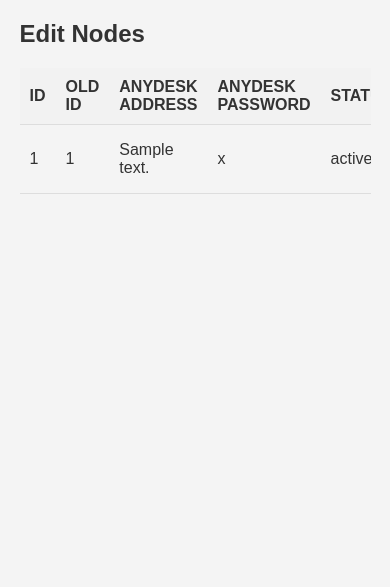
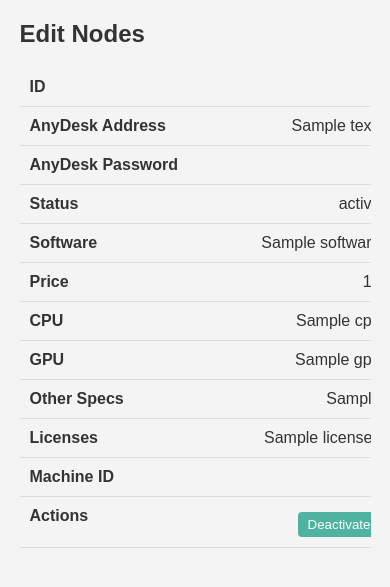
Before and after one commit to Smarandii/hvmnd-admin-panel, a Flask app: page /edit_nodes in a window 390 px wide. Shown: the part 135-722 px from the top of the page. Run offline with Flask 3, Linux system fonts and the light colour scheme; the visitor is signed in with stand-in values (Sample User, id 1); a database or web service that is not in the repository returns one stand-in record (values such as "Sample title"); some libraries are stand-ins or nearby versions.

Commit message:
admin-panel | fix mobile view for editing nodes

```diff
--- a/static/css/nodes-style.css
+++ b/static/css/nodes-style.css
@@ -54,16 +54,20 @@
 }
 .table-responsive {
     margin-top: 20px;
+    overflow-x: auto;
 }
 table {
     width: 100%;
     border-collapse: collapse;
     margin-bottom: 20px;
+    overflow-x: auto;
+    display: block;
 }
 th, td {
     padding: 10px;
     text-align: left;
     border-bottom: 1px solid #ddd;
+    white-space: nowrap;
 }
 th {
     background-color: #f2f2f2;
@@ -79,7 +83,6 @@
     background-color: #2E0F15;
     text-align: center;
 }
-
 .search-container {
     margin: 20px auto;
     width: 90%; /* Adjust width to match the table's width */
@@ -87,7 +90,6 @@
     display: flex;
     justify-content: center; /* Center the search bar if it's smaller than the container */
 }
-
 .search-input {
     flex-grow: 1; /* Allow input to take available space */
     padding: 10px;
@@ -95,8 +97,6 @@
     border: 1px solid #ddd;
     /* Remove margin-right if no button next to the search bar */
 }
-
-
 .search-button {
     border-radius: 4px;
     padding: 10px 20px;
@@ -105,7 +105,6 @@
     border: none;
     cursor: pointer;
 }
-
 .update-button, .deactivate-button {
     border-radius: 4px;
     padding: 5px 10px;
@@ -115,11 +114,9 @@
     border: none;
     cursor: pointer;
 }
-
 .search-button:hover, .update-button:hover, .deactivate-button:hover {
     background-color: #429186;
 }
-
 html, body {
     height: 100%;
     margin: 0;
@@ -131,7 +128,6 @@
     content: '▲';
     font-size: 0.8em;
 }
-
 .sorted-desc::after {
     content: '▼';
     font-size: 0.8em;
@@ -142,28 +138,23 @@
     justify-content: flex-start;
     margin-bottom: 10px;
 }
-
 .clear-sorting-button {
     margin-right: 10px;
     padding: 5px 10px;
     cursor: pointer;
 }
-
 .table-title {
     margin: 0;
 }
-
 th {
     background-color: #f2f2f2;
     text-transform: uppercase;
     cursor: pointer;
     transition: background-color 0.3s ease;
 }
-
 th:hover {
     background-color: #e0e0e0;
 }
-
 .login-container {
     max-width: 400px;
     margin: 50px auto;
@@ -173,18 +164,15 @@
     box-shadow: 0 2px 4px rgba(0, 0, 0, 0.1);
     text-align: center;
 }
-
 .login-container h2 {
     margin-bottom: 20px;
     font-size: 24px;
     color: #333;
 }
-
 .login-container form {
     display: flex;
     flex-direction: column;
 }
-
 .login-container input[type="text"],
 .login-container input[type="password"] {
     padding: 10px;
@@ -192,7 +180,6 @@
     border: 1px solid #ddd;
     border-radius: 4px;
 }
-
 .login-container button {
     padding: 10px;
     background-color: #50b3a2;
@@ -202,24 +189,19 @@
     cursor: pointer;
     transition: background-color 0.3s;
 }
-
 .login-container button:hover {
     background-color: #429186;
 }
-
 .flashes {
     color: red;
     margin-bottom: 15px;
 }
-
-
 th {
     cursor: pointer; /* Change cursor to indicate interactivity */
     background-color: #f2f2f2; /* Background color */
     text-transform: uppercase; /* Uppercase text */
     /* ... other th styles ... */
 }
-
 /* Style for the sorting links to not look like traditional hyperlinks */
 th a {
     color: inherit; /* Inherit the color from the th element */
@@ -228,108 +210,43 @@
     align-items: center; /* Align items vertically */
     justify-content: space-between; /* Space between text and arrow */
 }
-
 /* Sorting Arrows */
 .sort-arrow {
     font-size: 0.8em; /* Smaller font size for arrows */
     margin-left: 5px; /* Space between text and arrow */
 }
-
-
-body {
-    font-family: Arial, sans-serif;
-    margin: 0;
-    padding: 0;
-    background-color: #f4f4f4;
-    color: #333;
+/* Media Queries for Mobile Devices */
+@media screen and (max-width: 768px) {
+    .table-responsive {
+        overflow-x: auto;
+        -webkit-overflow-scrolling: touch;
     }
-.container {
-    width: 90%;
-    margin: auto;
-    overflow: hidden;
+    table, thead, tbody, th, td, tr {
+        display: block;
+        width: 100%;
     }
-header {
-    background: #50b3a2;
-    color: white;
-    padding-top: 30px;
-    min-height: 70px;
-    border-bottom: #2E0F15 3px solid;
+    thead tr {
+        display: none;
     }
-header a {
-    color: #ffffff;
-    text-decoration: none;
-    text-transform: uppercase;
-    font-size: 16px;
+    tr {
+        margin-bottom: 10px;
     }
-header ul {
-    padding: 0;
-    margin: 0;
-    list-style: none;
-    overflow: hidden;
-}
-header li {
-    float: left;
-    display: inline;
-    padding: 0 20px 0 20px;
-}
-header #branding {
-    float: left;
-}
-header #branding h1 {
-    margin: 0;
-}
-header nav {
-    float: right;
-    margin-top: 10px;
-}
-header .highlight, header .current a {
-    color: #2E0F15;
-    font-weight: bold;
-}
-header a:hover {
-    color: #ffffff;
-    font-weight: bold;
-}
-.table-responsive {
-    margin-top: 20px;
-}
-table {
-    width: 100%;
-    border-collapse: collapse;
-    margin-bottom: 20px;
-}
-th, td {
+    td {
         padding: 10px;
-    text-align: left;
+        text-align: right;
+        position: relative;
         border-bottom: 1px solid #ddd;
     }
-th {
-    background-color: #f2f2f2;
-    text-transform: uppercase;
+    td::before {
+        content: attr(data-label);
+        position: absolute;
+        left: 0;
+        width: 50%;
+        padding-left: 10px;
+        font-weight: bold;
+        text-align: left;
     }
-tr:hover {
-    background-color: #e9e9e9;
+    .deactivate-button {
+        margin-top: 5px;
     }
-footer {
-    padding: 20px;
-    margin-top: 20px;
-    color: #ffffff;
-    background-color: #2E0F15;
-    text-align: center;
 }
-
-.update-button, .deactivate-button, .cancel-button {
-    border-radius: 4px;
-    padding: 5px 10px;
-    margin-top: 5px;
-    background-color: #50b3a2;
-    color: white;
-    border: none;
-    cursor: pointer;
-    text-decoration: none;
-    text-align: center;
-}
-
-.update-button:hover, .deactivate-button:hover, .cancel-button:hover {
-    background-color: #429186;
-}
--- a/templates/edit_node.html
+++ b/templates/edit_node.html
@@ -9,7 +9,7 @@
 {% block content %}
 <div class="container">
     <div class="content-wrap">
-        <h2>Edit Node {{ node[0] }}</h2>
+        <h2>Edit Node {{ node[2] }}</h2>
         <form action="{{ url_for('edit_node', node_id=node[0]) }}" method="post">
             <table class="table">
                 <tr>
--- a/templates/edit_nodes.html
+++ b/templates/edit_nodes.html
@@ -15,7 +15,6 @@
                 <thead>
                     <tr>
                         <th>ID</th>
-                        <th>Old ID</th>
                         <th>AnyDesk Address</th>
                         <th>AnyDesk Password</th>
                         <th>Status</th>
@@ -31,21 +30,19 @@
                 </thead>
                 <tbody>
                     {% for node in nodes %}
-                    <tr>
-                        <td>{{ node[0] }}</td>
-                        <td>{{ node[1] }}</td>
-                        <td>{{ node[2] }}</td>
-                        <td>{{ node[3] }}</td>
-                        <td>{{ node[4] }}</td>
-                        <td>{{ node[5] }}</td>
-                        <td>{{ node[6] }}</td>
-                        <td>{{ node[10] }}</td>
-                        <td>{{ node[11] }}</td>
-                        <td>{{ node[12] }}</td>
-                        <td>{{ node[13] }}</td>
-                        <td>{{ node[14] }}</td>
-                        <td>
-                            <a href="{{ url_for('edit_node', node_id=node[0]) }}" class="edit-button">Edit</a>
+                    <tr onclick="window.location.href='{{ url_for('edit_node', node_id=node[0]) }}'">
+                        <td data-label="ID">{{ node[1] }}</td>
+                        <td data-label="AnyDesk Address">{{ node[2] }}</td>
+                        <td data-label="AnyDesk Password">{{ node[3] }}</td>
+                        <td data-label="Status">{{ node[4] }}</td>
+                        <td data-label="Software">{{ node[5] }}</td>
+                        <td data-label="Price">{{ node[6] }}</td>
+                        <td data-label="CPU">{{ node[10] }}</td>
+                        <td data-label="GPU">{{ node[11] }}</td>
+                        <td data-label="Other Specs">{{ node[12] }}</td>
+                        <td data-label="Licenses">{{ node[13] }}</td>
+                        <td data-label="Machine ID">{{ node[14] }}</td>
+                        <td data-label="Actions">
                             <form action="{{ url_for('deactivate_node', node_id=node[0]) }}" method="post" style="display:inline;">
                                 <button type="submit" class="deactivate-button">Deactivate</button>
                             </form>
@@ -58,3 +55,16 @@
     </div>
 </div>
 {% endblock %}
+
+{% block scripts %}
+<script>
+    document.querySelectorAll('tr[onclick]').forEach(row => {
+        row.style.cursor = 'pointer';
+        row.addEventListener('click', (e) => {
+            if (e.target.tagName !== 'BUTTON' && e.target.tagName !== 'FORM') {
+                window.location.href = row.getAttribute('onclick').replace("window.location.href='", "").slice(0, -1);
+            }
+        });
+    });
+</script>
+{% endblock %}
```
Also changed, not shown: 1 other file. Lines whose indentation alone changed are shown as unchanged.
